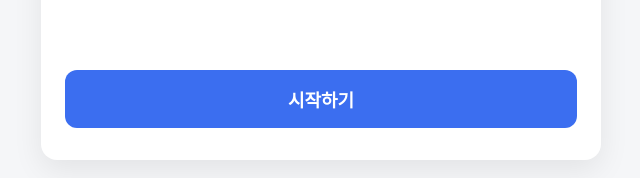
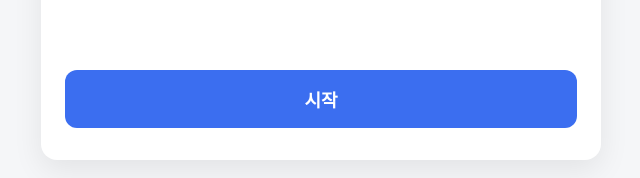
Before and after one commit to sycuuui/checkList, a React (Vite) app: page / in a window 1280 px wide. Shown: the part 600-778 px from the top of the page, without its empty margins (319-959 px from the left). Built offline with nearby package versions, Linux system fonts and the light colour scheme.

Commit message:
test: 수정 자동 반영 확인 테스트

```diff
--- a/src/pages/IntroPage/IntroPage.tsx
+++ b/src/pages/IntroPage/IntroPage.tsx
@@ -26,7 +26,7 @@ export function IntroPage({
         </span>
       </div>
       <button type="button" className={styles.startButton} onClick={onStart}>
-        시작하기
+        시작
       </button>
     </div>
   );
```
